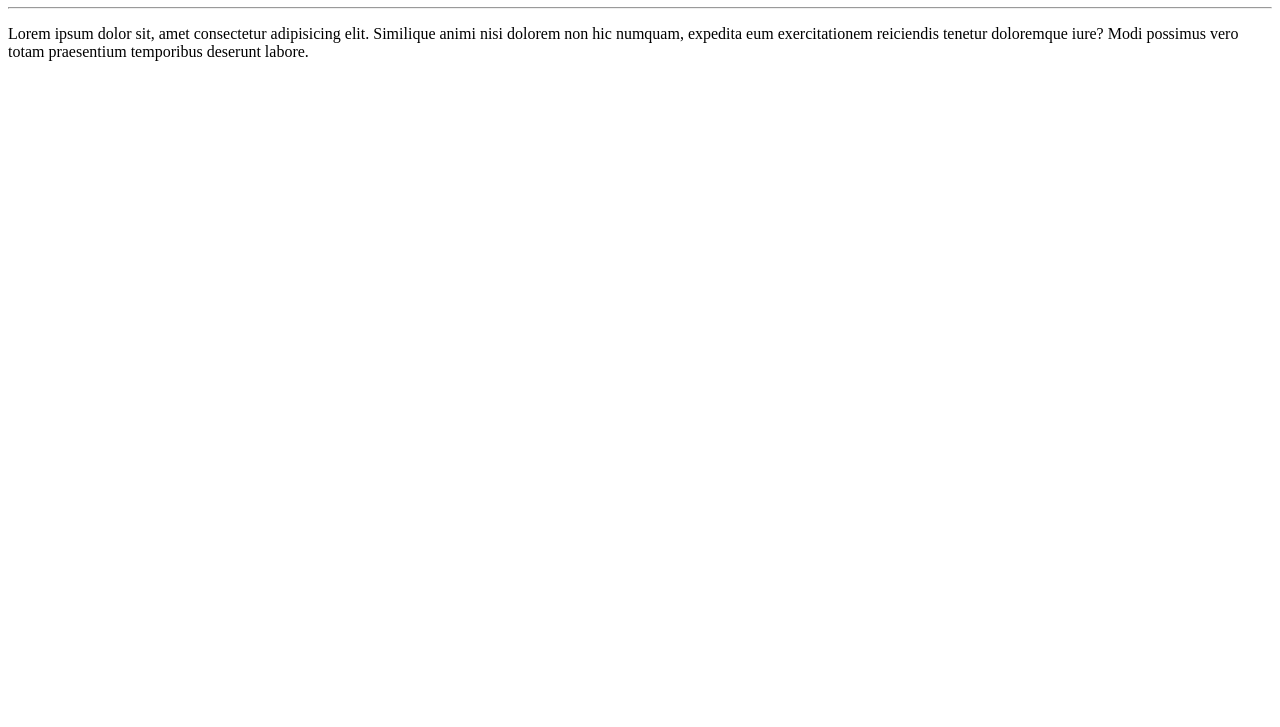
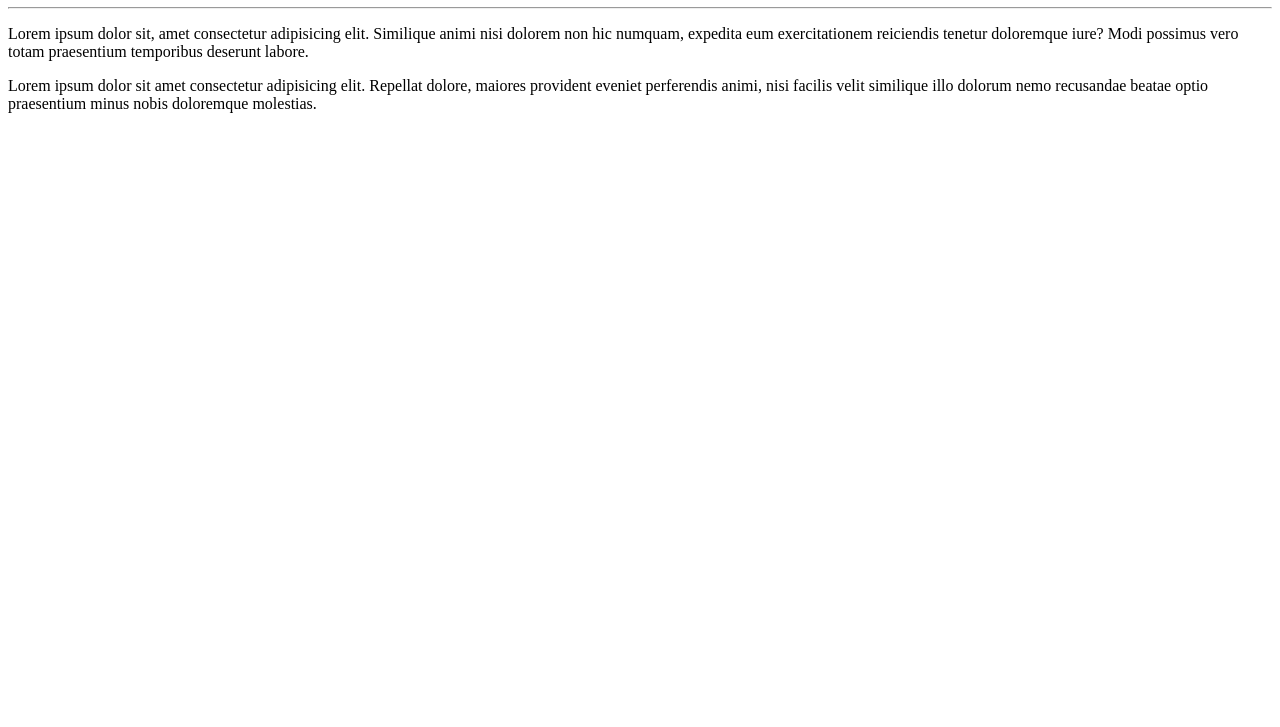
Before and after one commit to Frederico-1/PrimeiroProjeto, a plain HTML site: page primeiro-site/index.html in a window 1280 px wide. Shown: the part 73-800 px from the top of the page. Drawn offline with Linux system fonts and the light colour scheme.

Commit message:
adicionado paragráfo
Foi adicionado paragrafo na linha 13

```diff
--- a/primeiro-site/index.html
+++ b/primeiro-site/index.html
@@ -10,5 +10,6 @@
     <h1>Olá, Mundo</h1>
     <hr>
     <p>Lorem ipsum dolor sit, amet consectetur adipisicing elit. Similique animi nisi dolorem non hic numquam, expedita eum exercitationem reiciendis tenetur doloremque iure? Modi possimus vero totam praesentium temporibus deserunt labore.</p>
+    <p>Lorem ipsum dolor sit amet consectetur adipisicing elit. Repellat dolore, maiores provident eveniet perferendis animi, nisi facilis velit similique illo dolorum nemo recusandae beatae optio praesentium minus nobis doloremque molestias.</p>
 </body>
 </html>
```
